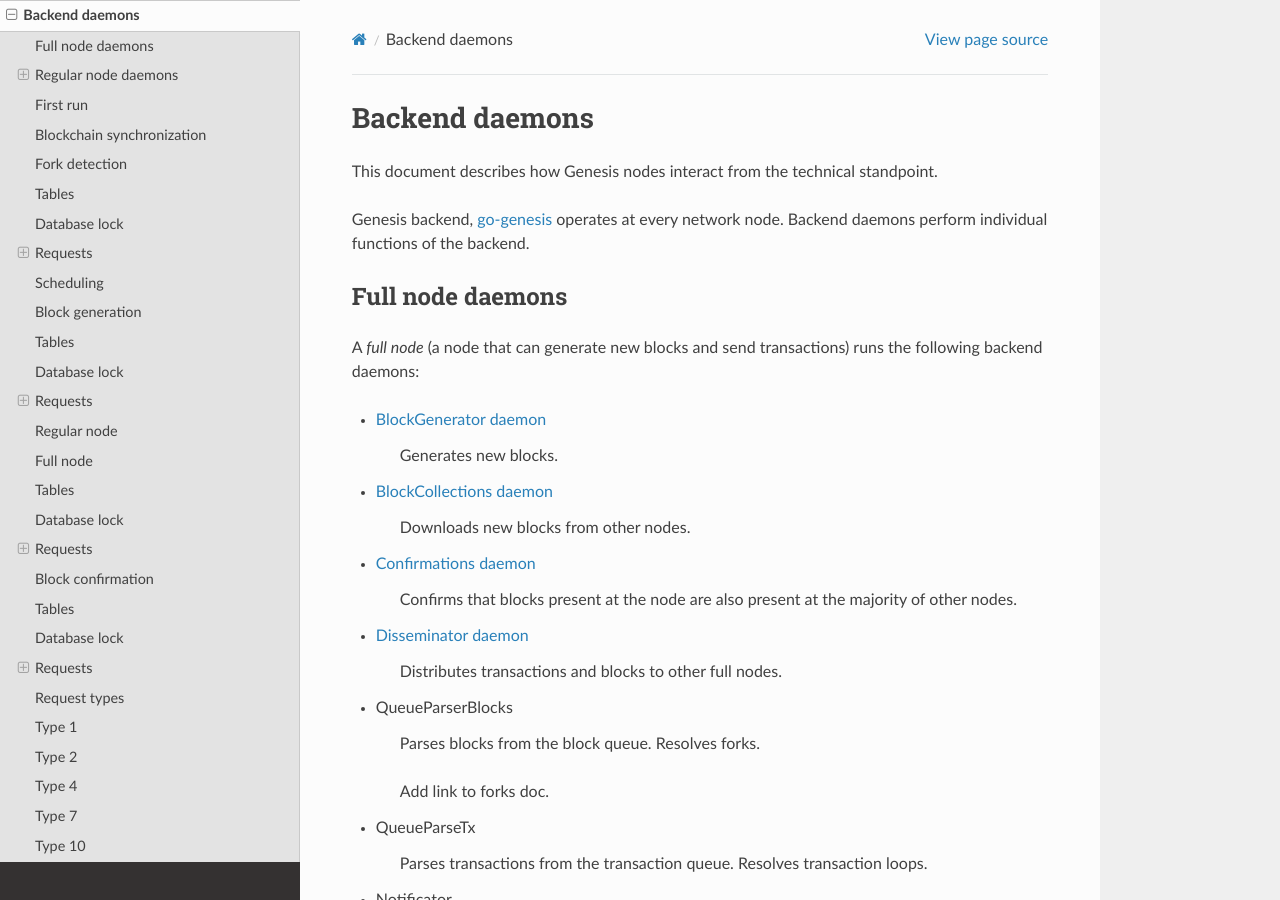
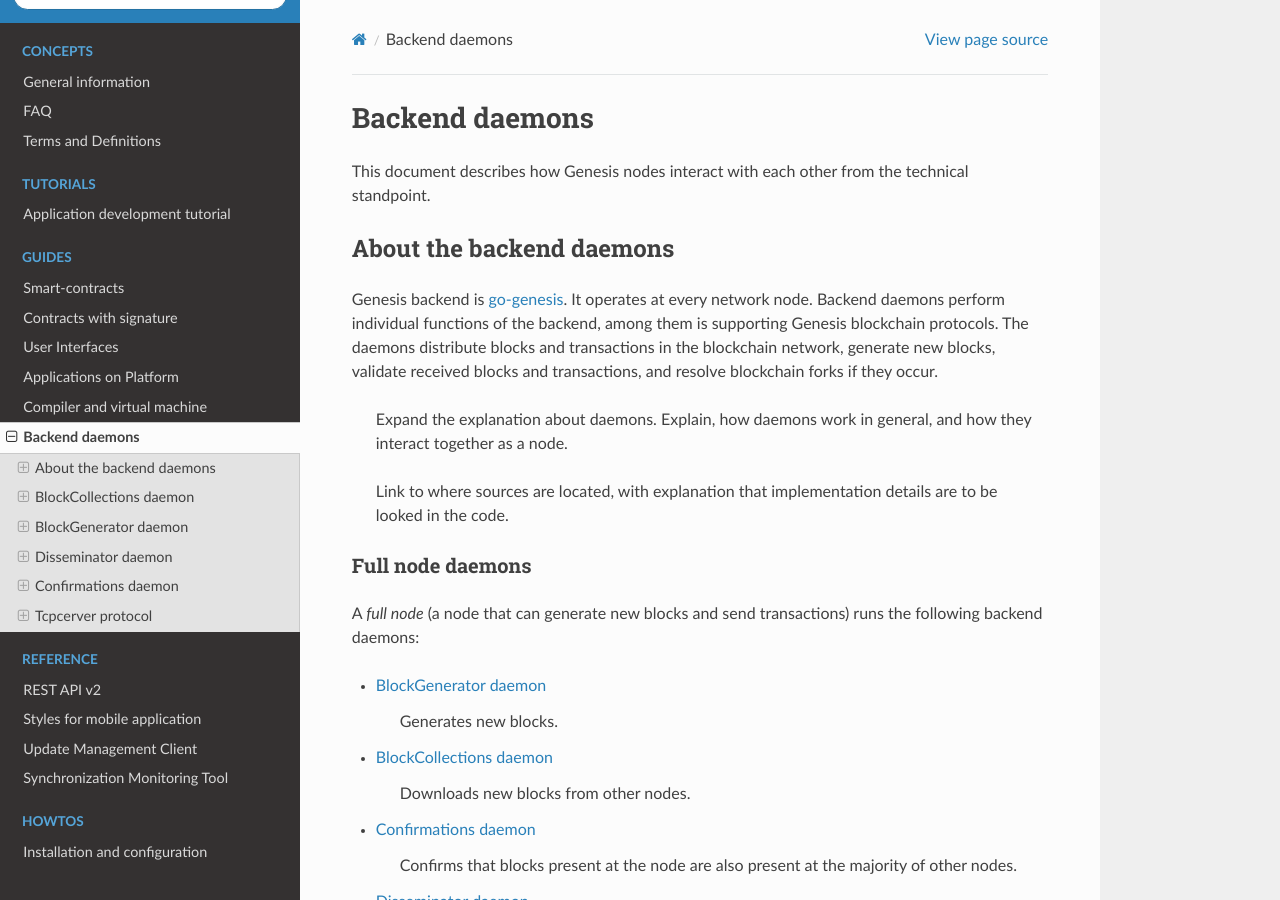
Before and after one commit to AplaProject/apla-docs-en, a Sphinx documentation site: the page built from source/topics/daemons.rst, in a window 1280 px wide and 900 px high. Built offline with Sphinx 7.4.7 and the Read the Docs theme 2.0.0, drawn with Linux system fonts in a browser that asks for light colours; some of the changed text lies outside the part shown.

Commit message:
intro information

```diff
--- a/source/topics/daemons.rst
+++ b/source/topics/daemons.rst
@@ -11,12 +11,13 @@
 Backend daemons
 ###############
 
-This document describes how |platform| nodes interact from the technical standpoint.
+This document describes how |platform| nodes interact with each other from the technical standpoint.
 
 
-|platform| backend, |backend| operates at every network node. Backend daemons perform individual functions of the backend.
+About the backend daemons
+=========================
 
-.. todo::
+|platform| backend is |backend|. It operates at every network node. Backend daemons perform individual functions of the backend, among them is supporting |platform| blockchain protocols. The daemons distribute blocks and transactions in the blockchain network, generate new blocks, validate received blocks and transactions, and resolve blockchain forks if they occur.
 
     Expand the explanation about daemons. Explain, how daemons work in general, and how they interact together as a node.
 
@@ -331,7 +332,8 @@
 Tcpcerver protocol
 ==================
 
-A TCP server (tcpserver) handles requests from BlockCollections, Disseminator and Confirmation daemons. This TCP cerver works at full nodes.
+A TCP server (tcpserver) works at full nodes. The TCP server uses a binary protocol over TCP to handle requests from BlockCollections, Disseminator, and Confirmation daemons.
+
 
 Request types
 -------------
```
